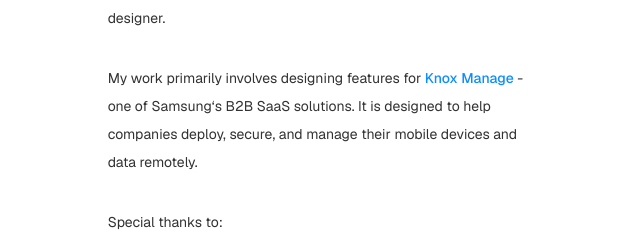
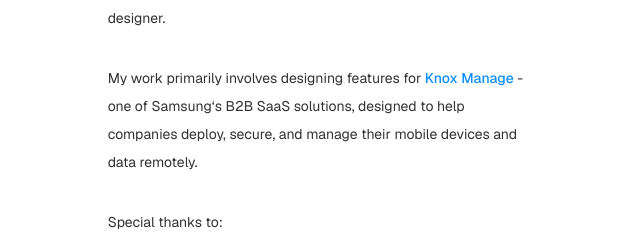
Before and after one commit to hungiie/portfolio, a Next.js app: page /organizations in a window 1280 px wide. Shown: the part 1565-1797 px from the top of the page, without its empty margins (319-959 px from the left). Built offline with nearby package versions, Linux system fonts and the light colour scheme.

Commit message:
tate mcrae

```diff
--- a/app/organizations/page.tsx
+++ b/app/organizations/page.tsx
@@ -29,7 +29,7 @@ export default function Organizations() {
             </ImageZoom>
             <div>
                 <p className="mb-8 text-sm text-[var(--colour-bodytext)] leading-loose">As 2025 ends, I wrap up my internship at <span className="inline-block"><Button link="https://research.samsung.com/srca" target="_blank" variant="blue-hyperlink" text="Samsung" textSize="text-sm"/></span> as a UX designer.</p>
-                <p className="mb-8 text-sm text-[var(--colour-bodytext)] leading-loose">My work primarily involves designing features for <span className="inline-block"><Button link="https://www.samsungknox.com/en/solutions/it-solutions/knox-manage" target="_blank" variant="blue-hyperlink" text="Knox Manage" textSize="text-sm"/></span> - one of Samsung&lsquo;s B2B SaaS solutions. It is designed to help companies deploy, secure, and manage their mobile devices and data remotely.</p>
+                <p className="mb-8 text-sm text-[var(--colour-bodytext)] leading-loose">My work primarily involves designing features for <span className="inline-block"><Button link="https://www.samsungknox.com/en/solutions/it-solutions/knox-manage" target="_blank" variant="blue-hyperlink" text="Knox Manage" textSize="text-sm"/></span> - one of Samsung&lsquo;s B2B SaaS solutions, designed to help companies deploy, secure, and manage their mobile devices and data remotely.</p>
                 <p className="mb-1 text-sm text-[var(--colour-bodytext)] leading-loose">Special thanks to:</p>
                 <p className="mb-8 text-sm text-[var(--colour-bodytext)] leading-loose">Andrea Lin (Senior UX Designer) and Hyejeong Kim (Product Manager)</p>
 
--- a/app/rules/page.tsx
+++ b/app/rules/page.tsx
@@ -26,7 +26,7 @@ export default function Rules() {
             </ImageZoom>
             <div>
                 <p className="mb-8 text-sm text-[var(--colour-bodytext)] leading-loose">As 2025 ends, I wrap up my internship at <span className="inline-block"><Button link="https://research.samsung.com/srca" target="_blank" variant="blue-hyperlink" text="Samsung" textSize="text-sm"/></span> as a UX designer.</p>
-                <p className="mb-8 text-sm text-[var(--colour-bodytext)] leading-loose">My work primarily involves designing features for <span className="inline-block"><Button link="https://www.samsungknox.com/en/solutions/it-solutions/knox-manage" target="_blank" variant="blue-hyperlink" text="Knox Manage" textSize="text-sm"/></span> - one of Samsung&lsquo;s B2B SaaS solutions. It is designed to help companies deploy, secure, and manage their mobile devices and data remotely.</p>
+                <p className="mb-8 text-sm text-[var(--colour-bodytext)] leading-loose">My work primarily involves designing features for <span className="inline-block"><Button link="https://www.samsungknox.com/en/solutions/it-solutions/knox-manage" target="_blank" variant="blue-hyperlink" text="Knox Manage" textSize="text-sm"/></span> - one of Samsung&lsquo;s B2B SaaS solutions, designed to help companies deploy, secure, and manage their mobile devices and data remotely.</p>
                 <p className="mb-1 text-sm text-[var(--colour-bodytext)] leading-loose">Special thanks to:</p>
                 <p className="mb-8 text-sm text-[var(--colour-bodytext)] leading-loose">Tian Jia (Senior UX Designer) and Hosoo Lee (Product Manager)</p>
 
```
